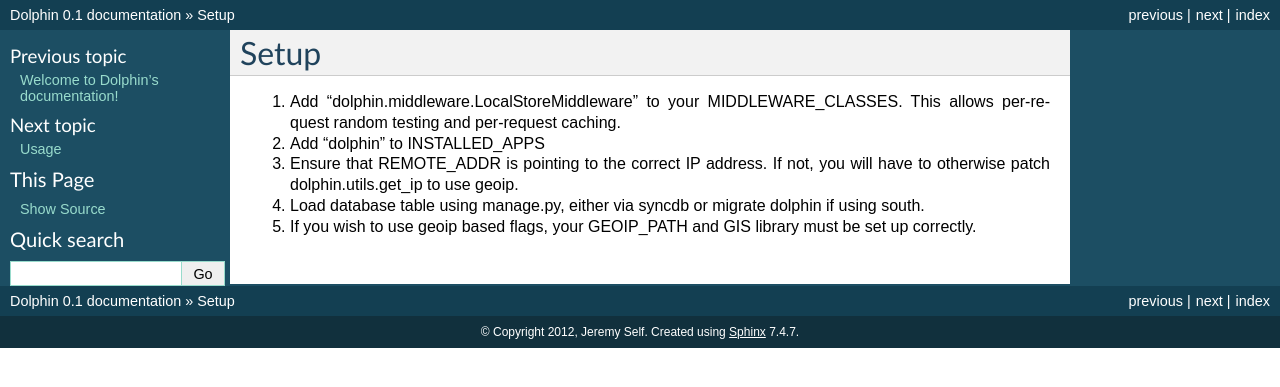
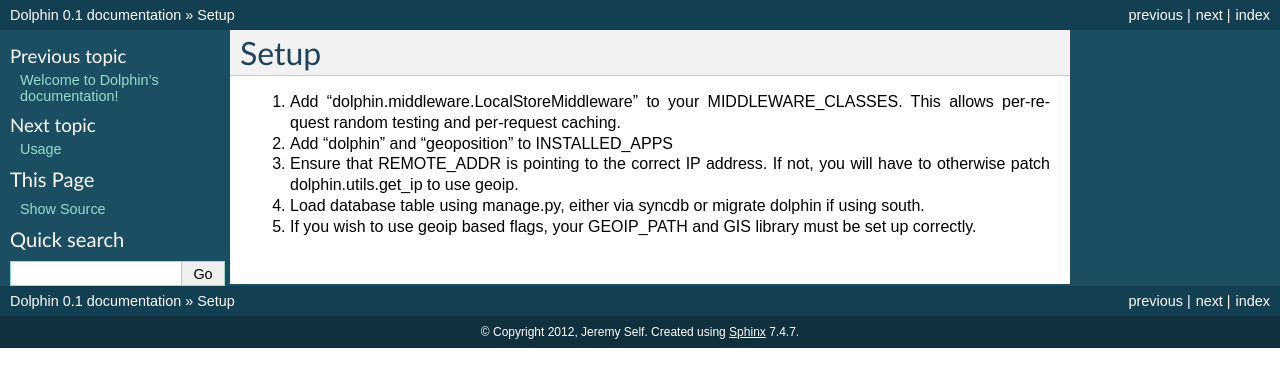
Before and after one commit to brandonivey/dolphin, a Sphinx documentation site: the page built from docs/source/setup.rst, in a window 1280 px wide. Shown: the top 387 px of the page. Built offline with Sphinx 7.4.7, drawn with Linux system fonts in a browser that asks for light colours; pages that are not in the unit, such as notebooks, are missing from menus.

Commit message:
Add geoposition to docs

```diff
--- a/docs/source/setup.rst
+++ b/docs/source/setup.rst
@@ -3,7 +3,7 @@ Setup
 
 1. Add "dolphin.middleware.LocalStoreMiddleware" to your MIDDLEWARE_CLASSES.
    This allows per-request random testing and per-request caching.
-2. Add "dolphin" to INSTALLED_APPS
+2. Add "dolphin" and "geoposition" to INSTALLED_APPS
 3. Ensure that REMOTE_ADDR is pointing to the correct IP address. If not,
    you will have to otherwise patch dolphin.utils.get_ip to use geoip.
 4. Load database table using manage.py, either via syncdb or migrate dolphin if using south.
```
